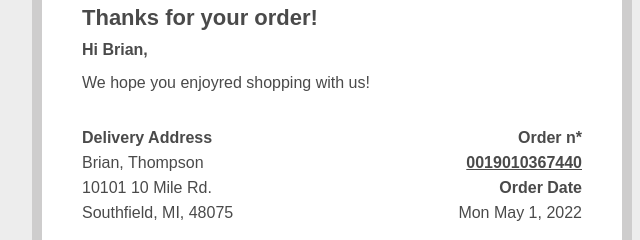
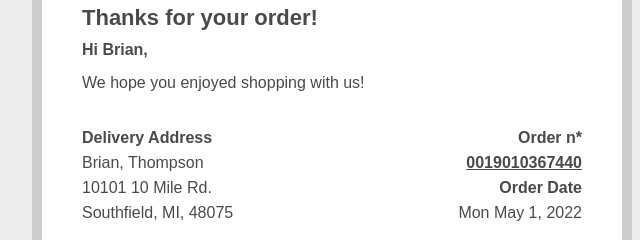
Before and after one commit to Jakiner/macys-transactional-email, a plain HTML site: page index.html in a window 1280 px wide. Shown: the part 198-438 px from the top of the page, 308-948 px from the left. Drawn offline with Linux system fonts and the light colour scheme.

Commit message:
fixed 'enjoyred'

```diff
--- a/index.html
+++ b/index.html
@@ -158,7 +158,7 @@
                         <td class="bold spc2">Hi Brian,</td>
                     </tr>
                     <tr>
-                        <td style="padding-bottom:30px">We hope you enjoyred shopping with us!</td>
+                        <td style="padding-bottom:30px">We hope you enjoyed shopping with us!</td>
                     </tr>
                     <tr class="bold">
                         <td>Delivery Address</td>
```
